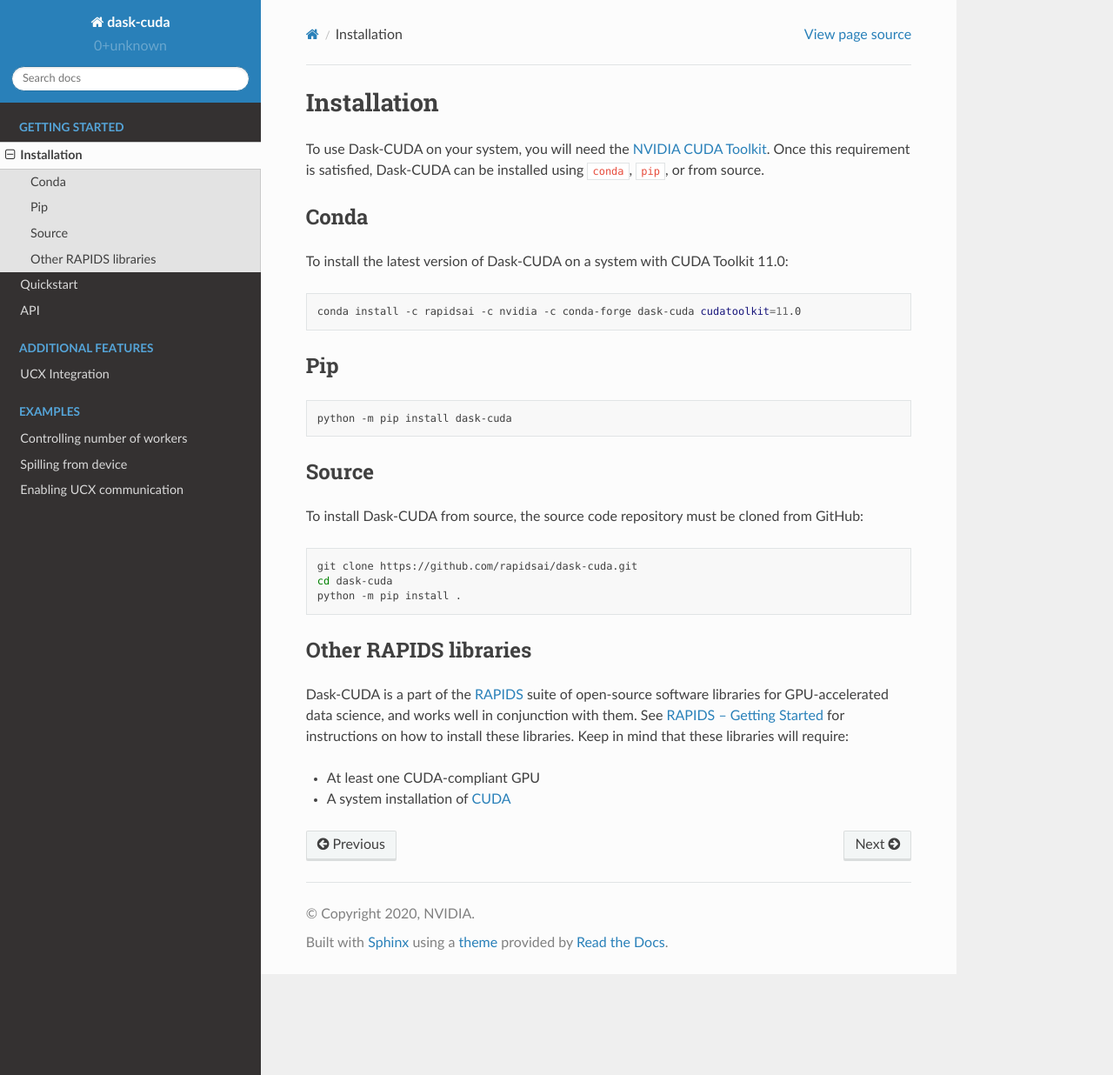
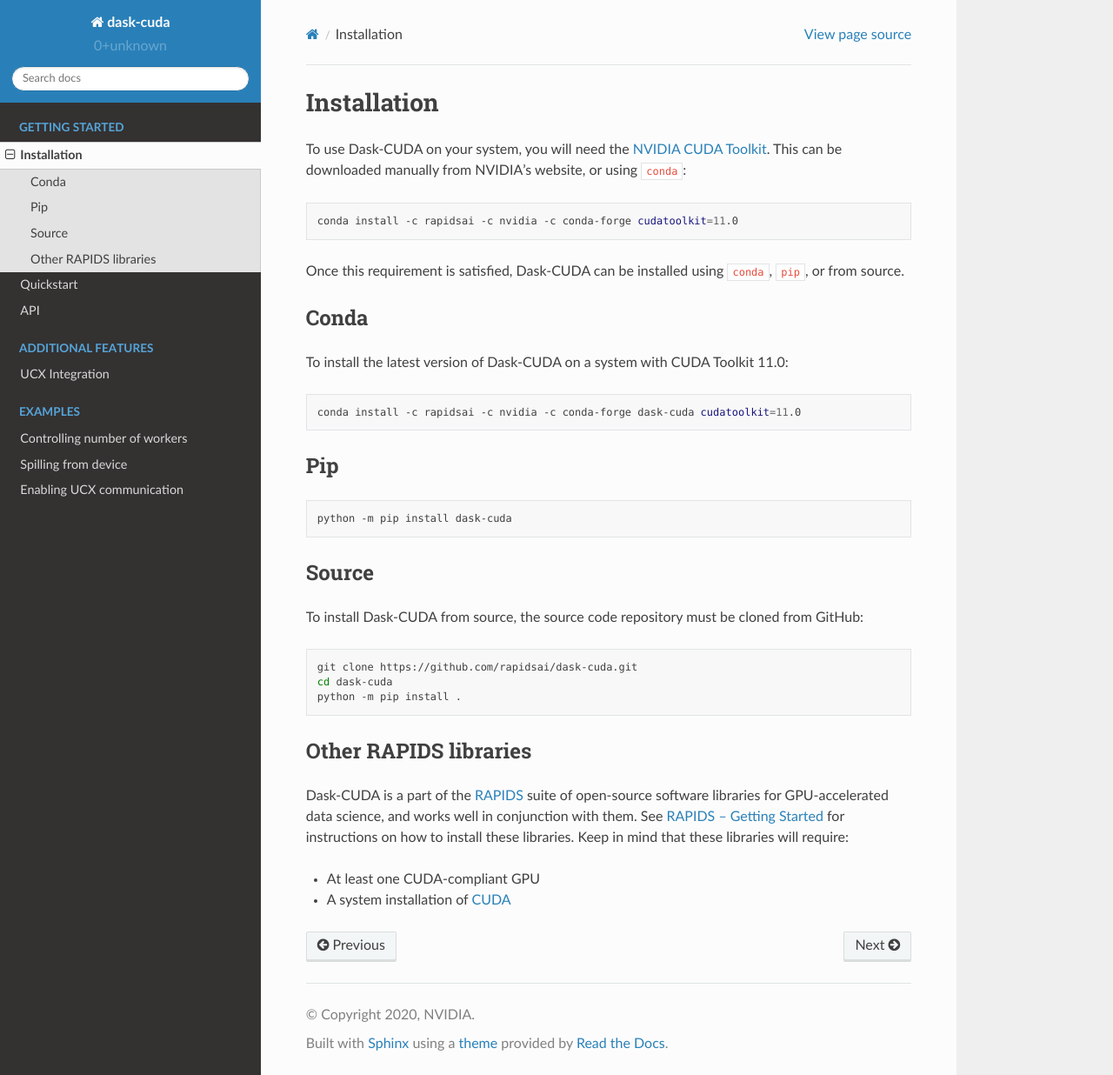
Before and after one commit to rapidsai/dask-cuda, a Sphinx documentation site: the page built from docs/source/install.rst, in a window 1280 px wide and 1236 px high. Shown: the whole window at 87% size. Built offline with Sphinx 7.4.7 and the Read the Docs theme 2.0.0, drawn with Linux system fonts in a browser that asks for light colours.

Commit message:
Clarify that CUDA toolkit is on conda

```diff
--- a/docs/source/install.rst
+++ b/docs/source/install.rst
@@ -2,6 +2,12 @@
 ============
 
 To use Dask-CUDA on your system, you will need the `NVIDIA CUDA Toolkit <https://developer.nvidia.com/cuda-toolkit>`_.
+This can be downloaded manually from NVIDIA's website, or using ``conda``:
+
+.. code-block:: bash
+
+    conda install -c rapidsai -c nvidia -c conda-forge cudatoolkit=11.0
+
 Once this requirement is satisfied, Dask-CUDA can be installed using ``conda``, ``pip``, or from source.
 
 Conda
```
